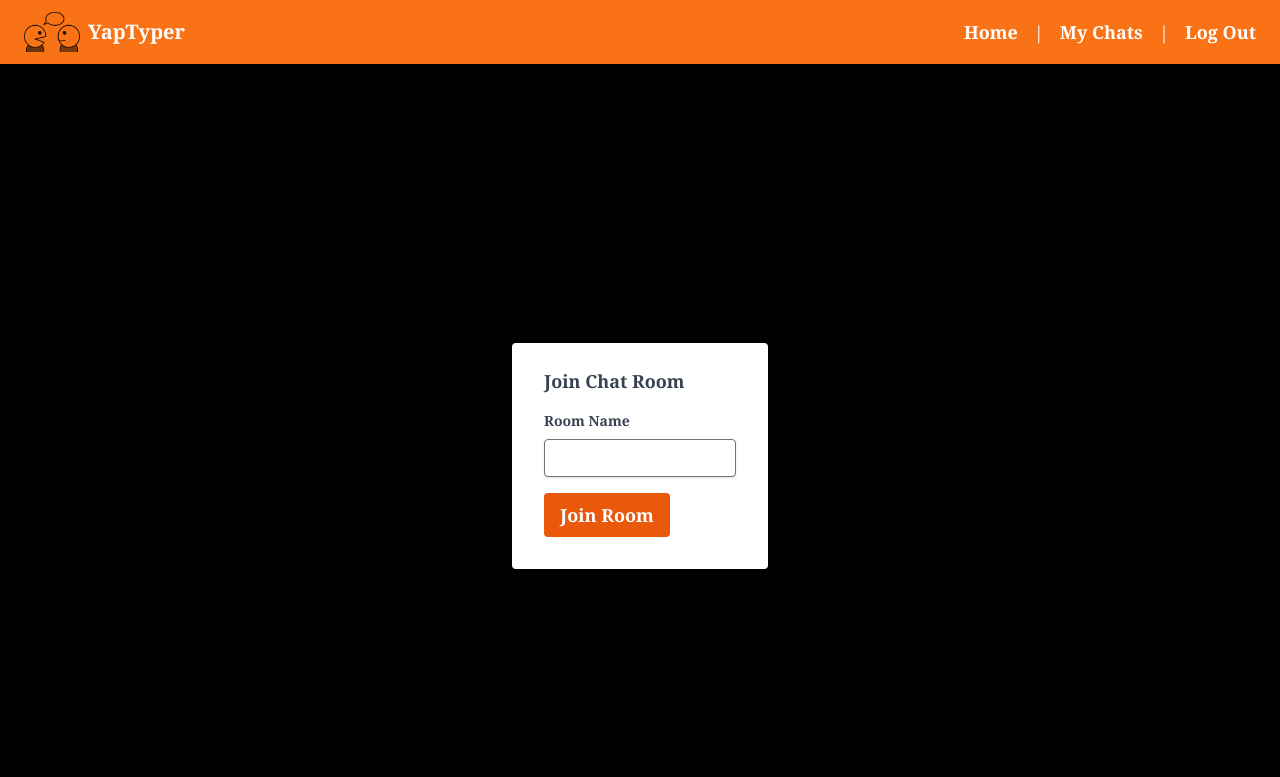
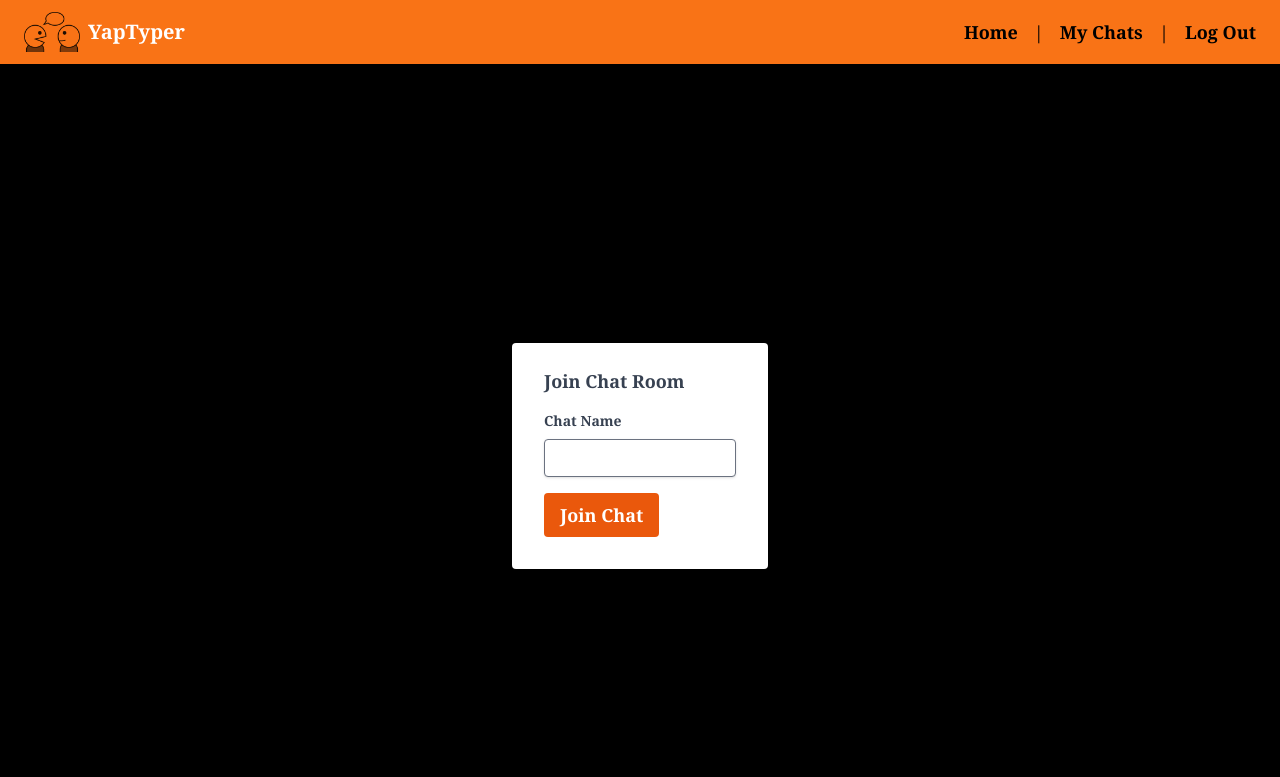
Before and after one commit to JarekPo/yaptyper, a Django app: page /chats/join/ in a window 1280 px wide. Shown: the top 777 px of the page. Run offline with Django 5.2, Linux system fonts and the light colour scheme; style sheets or scripts are compiled from the project's sources; some libraries are stand-ins or nearby versions.

Commit message:
display chat room name, improve styling

```diff
--- a/yaptyper/templates/chats/create_chatroom.html
+++ b/yaptyper/templates/chats/create_chatroom.html
@@ -16,7 +16,7 @@
         </div>
         {% endif %}
         <div class="mb-4">
-            <label class="block text-gray-700 text-sm font-bold mb-2" for="room_name">Room Name</label>
+            <label class="block text-gray-700 text-sm font-bold mb-2" for="room_name">Chat Name</label>
             <input
                 class="shadow appearance-none border rounded w-full py-2 px-3 text-gray-700 leading-tight focus:outline-none focus:shadow-outline"
                 id="room_name" name="room_name" type="text">
@@ -36,7 +36,7 @@
         <div class="flex items-center justify-between">
             <button type="submit"
                 class="text-lg bg-orange-600 hover:bg-orange-400 text-white font-bold py-2 px-4 rounded focus:outline-none focus:shadow-outline">Create
-                Room</button>
+                Chat</button>
         </div>
     </form>
 </section>
--- a/yaptyper/templates/chats/join_chatroom.html
+++ b/yaptyper/templates/chats/join_chatroom.html
@@ -16,7 +16,7 @@
         </div>
         {% endif %}
         <div class="mb-4">
-            <label class="block text-gray-700 text-sm font-bold mb-2" for="room_name">Room Name</label>
+            <label class="block text-gray-700 text-sm font-bold mb-2" for="room_name">Chat Name</label>
             <input
                 class="shadow appearance-none border rounded w-full py-2 px-3 text-gray-700 leading-tight focus:outline-none focus:shadow-outline"
                 id="room_name" name="room_name" type="text">
@@ -36,7 +36,7 @@
         <div class="flex items-center justify-between">
             <button type="submit"
                 class="text-lg bg-orange-600 hover:bg-orange-400 text-white font-bold py-2 px-4 rounded focus:outline-none focus:shadow-outline">Join
-                Room</button>
+                Chat</button>
         </div>
     </form>
 </section>
--- a/yaptyper/templates/chats/room.html
+++ b/yaptyper/templates/chats/room.html
@@ -16,7 +16,8 @@
 
 {% block content %}
 <section class="flex flex-col content-center items-center justify-center h-screen">
-    <div id="chat-log" class='text-gray-700 bg-white resize-none break-normal'
+  <div>Chat Name: <span id="chat-name-display" class="text-orange-500 font-bold uppercase">{{ room_name }}</span></div>
+  <div id="chat-log" class='text-gray-700 bg-white resize-none break-normal mt-2'
     style="width: 22rem; height: 22rem; overflow-y: auto; border: 1px solid #ccc; padding: 1rem;"></div>
   <div>
     <input class='text-gray-700 bg-white my-5' placeholder="Type Message..." id="chat-message-input" type="text"
@@ -26,8 +27,7 @@
   </div>
 
   <a href="../../">
-        <button id="leave-room"
-            class="text-sm bg-gray-500 hover:bg-orange-400 my-8 py-1 px-4 border border-white rounded"
+    <button id="leave-room" class="text-sm bg-gray-500 hover:bg-orange-400 my-8 py-1 px-4 border border-white rounded"
       style="overscroll-behavior: contain">Leave Room</button>
   </a>
 </section>
--- a/yaptyper/templates/partials/navbar.html
+++ b/yaptyper/templates/partials/navbar.html
@@ -4,10 +4,10 @@
     <div>
       <a href="{% url 'home' %}" class="flex items-center">
         <img src="{% static 'images/logo.png' %}" alt="Logo" class="h-10 w-14">
-        <span class="ml-2 font-bold text-xl">YapTyper</span>
+        <span class="ml-2  font-bold text-xl">YapTyper</span>
       </a>
     </div>
-    <div class="flex space-x-4 sm:text-sm md:text-lg">
+    <div class="flex space-x-4 text-black sm:text-sm md:text-lg">
       <a href="{% url 'home' %}" class="hover:underline font-bold hidden min-[490px]:block">Home</a>
       <p class="hidden min-[490px]:block">|</p>
       <a href="{% url 'my_chats' %}" class="hover:underline font-bold">My Chats</a>
```
Lines whose indentation alone changed are shown as unchanged.
